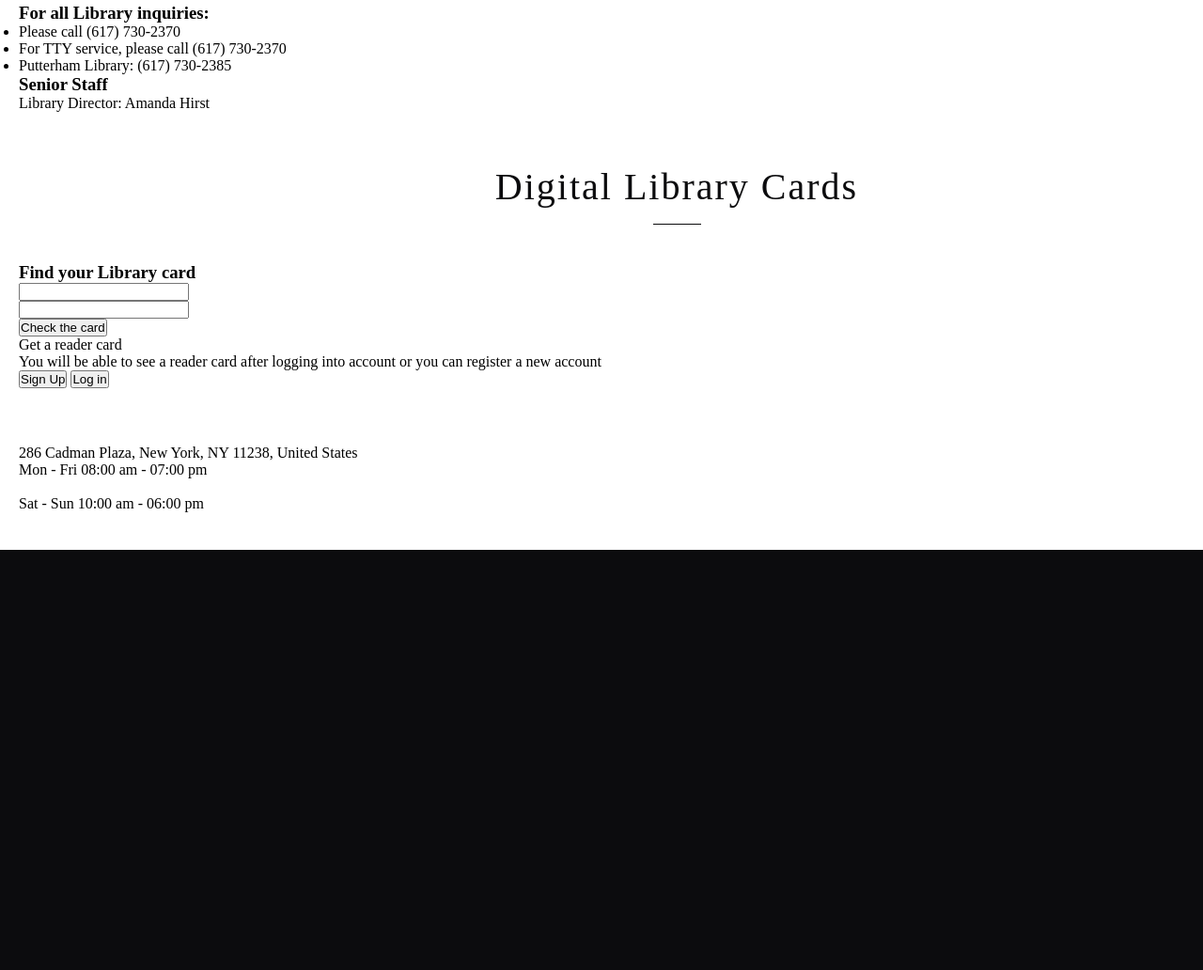
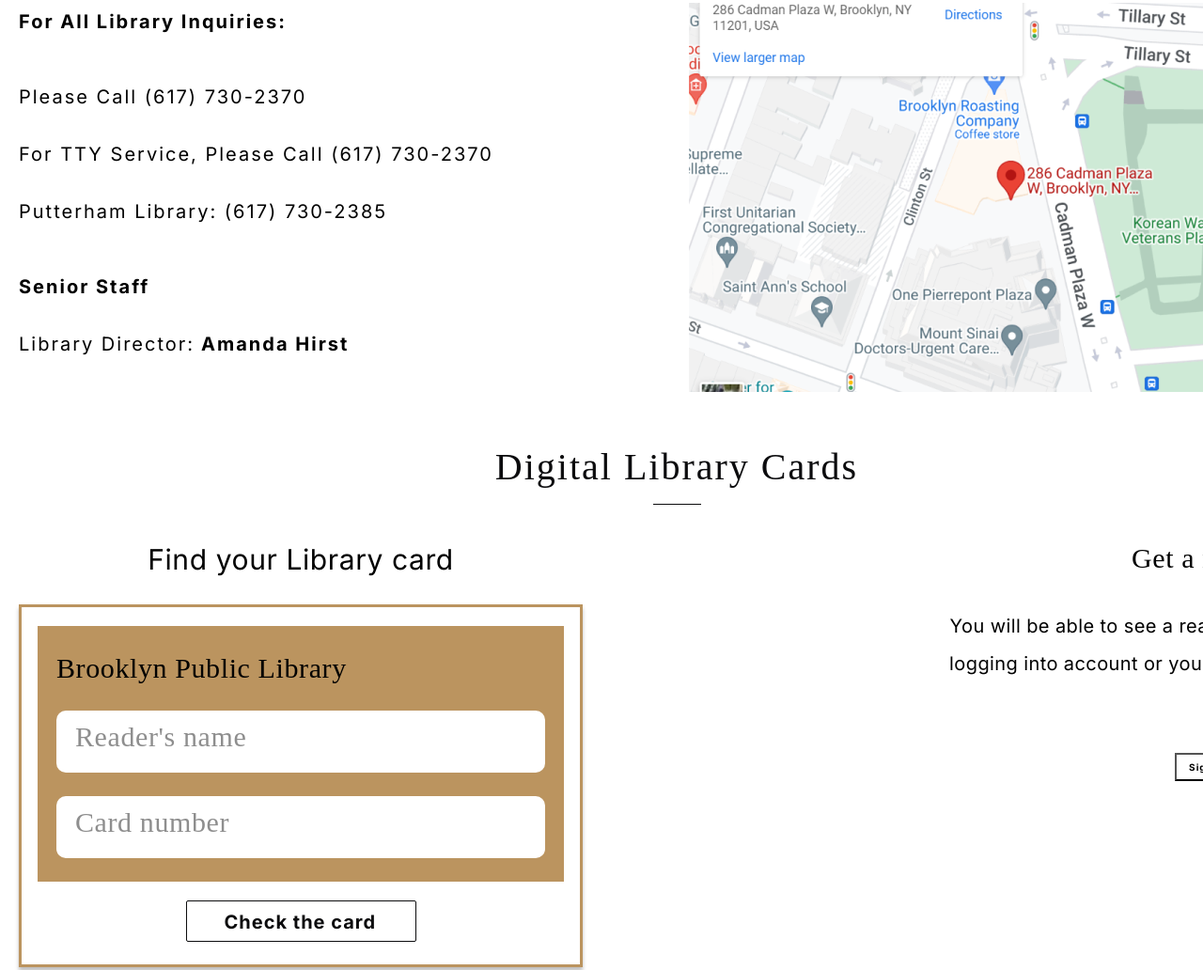
Before and after one commit to KseniyaKerzhner/library, a plain HTML site: page library/index.html in a window 1280 px wide. Shown: the part 3921-4953 px from the top of the page at 94% size. Before the commit the page ends 4506 px from the top, so only its background shows below. Drawn offline with Linux system fonts and the light colour scheme; a web font is replaced by a local one.

Commit message:
feat: contacts and library card sections

```diff
--- a/library/index.html
+++ b/library/index.html
@@ -194,48 +194,74 @@
           </div>
         </div>
       </section>
-      <section class="contacts container">
+      <section class="container">
         <h2>Our Contacts</h2>
 
-        <div>
-          <h3>For all Library inquiries:</h3>
-          <ul>
+        <div class="contacts-block">
+          <div class="contacts">
+            <h3 class="title-contacts">For all Library inquiries:</h3>
+            <ul class="contacts-ul">
               <li>Please call (617) 730-2370</li>
               <li>For TTY service, please call (617) 730-2370</li>
               <li>Putterham Library: (617) 730-2385</li>
             </ul>
-          <h3>Senior Staff</h3>
-          <p>Library Director: Amanda Hirst</p>
+
+            <div class="contacts-ul">
+              <h3 class="title-contacts">Senior Staff</h3>
+
+              <div class="lib-dir">
+                <p class="director">Library Director:</p>
+                <p class="title-contacts">Amanda Hirst</p>
+              </div>
+            </div>
+          </div>
+
+          <img src="assets/png/map.png" alt="map" />
         </div>
       </section>
+
       <section class="library-cards container">
         <h2>Digital Library Cards</h2>
 
+        <div class="find-get-card">
           <form>
-          <h3>Find your Library card</h3>
+            <h3 class="find-header">Find your Library card</h3>
+
+            <div class="border-box">
+              <div class="background-box">
+                <h4 class="box-header">Brooklyn Public Library</h4>
                 <div class="find-box">
                   <label for=""></label>
-            <input type="text" />
+                  <input type="text" placeholder="Reader's name" />
                 </div>
+
                 <div class="find-box">
                   <label for=""></label>
-            <input type="text" />
+                  <input type="text" placeholder="Card number" />
                 </div>
-          <div>
-            <button>Check the card</button>
+              </div>
+
+              <div class="border-btn">
+                <button class="check-btn">Check the card</button>
+              </div>
             </div>
           </form>
-        <div>
-          <p>Get a reader card</p>
-          <p>
-            You will be able to see a reader card after logging into account or
-            you can register a new account
+
+          <div class="get-card">
+            <p class="get-header">Get a reader card</p>
+            <p class="get-text">
+              You will be able to see a reader card after logging into account
+              or you can register a new account
             </p>
-          <button>Sign Up</button>
-          <button>Log in</button>
+            <div class="btns">
+              <button class="get-btn">Sign Up</button>
+              <button class="get-btn">Log in</button>
+            </div>
+          </div>
         </div>
       </section>
     </main>
+
     <footer class="container">
       <div>
         <p>286 Cadman Plaza, New York, NY 11238, United States</p>
--- a/library/styles.css
+++ b/library/styles.css
@@ -360,7 +360,6 @@ h4 {
 }
 
 .menu-ul li {
-  color: #000;
   font-family: Inter;
   font-size: 20px;
   font-style: normal;
@@ -385,7 +384,6 @@ h4 {
 }
 
 .menu-ul p {
-  color: #000;
   font-family: Forum;
   font-size: 20px;
   font-style: normal;
@@ -399,3 +397,206 @@ h4 {
 .right {
   text-align: right;
 }
+
+/* CONTACTS */
+
+.contacts-block {
+  display: flex;
+  justify-content: space-between;
+}
+
+.title-contacts {
+  text-align: center;
+  font-family: Inter;
+  font-size: 20px;
+  font-style: normal;
+  font-weight: 700;
+  line-height: 40px; /* 200% */
+  letter-spacing: 2px;
+  text-transform: capitalize;
+}
+
+.contacts-ul {
+  display: flex;
+  flex-direction: column;
+  align-items: flex-start;
+  gap: 21px;
+}
+
+.contacts-ul li {
+  text-align: center;
+  font-family: Inter;
+  font-size: 20px;
+  font-style: normal;
+  font-weight: 400;
+  line-height: 40px; /* 200% */
+  letter-spacing: 2px;
+  text-transform: capitalize;
+
+  list-style-type: none;
+}
+
+.contacts {
+  display: flex;
+  flex-direction: column;
+  align-items: flex-start;
+  gap: 40px;
+}
+
+.lib-dir {
+  display: flex;
+}
+
+.director {
+  text-align: center;
+  font-family: Inter;
+  font-size: 20px;
+  font-style: normal;
+  font-weight: 400;
+  line-height: 40px; /* 200% */
+  letter-spacing: 2px;
+  text-transform: capitalize;
+  padding-right: 7px;
+}
+
+/* LIBRARY CARD */
+
+.find-get-card {
+  display: flex;
+  justify-content: space-between;
+}
+
+.find-header {
+  font-family: Inter;
+  font-size: 30px;
+  font-style: normal;
+  font-weight: 400;
+  line-height: normal;
+  letter-spacing: 0.6px;
+  text-align: center;
+  margin-bottom: 30px;
+}
+
+.border-box {
+  display: flex;
+  flex-direction: column;
+  align-items: center;
+  gap: 20px;
+  width: 600px;
+  height: 386px;
+  border: 3px solid #bb945f;
+  background: #fff;
+
+  box-shadow: 0px 4px 4px 0px rgba(0, 0, 0, 0.25);
+  padding: 20px 20px;
+}
+
+.background-box {
+  width: 560px;
+  height: 272px;
+  background-color: #bb945f;
+  padding: 20px;
+}
+
+.box-header {
+  font-family: Forum;
+  font-size: 30px;
+  font-style: normal;
+  font-weight: 400;
+  line-height: 50px; /* 166.667% */
+  letter-spacing: 0.6px;
+  text-transform: capitalize;
+  margin-bottom: 20px;
+}
+
+.find-box input {
+  width: 520px;
+  height: 66px;
+  border-radius: 10px;
+  background: #fff;
+  margin-bottom: 25px;
+  border: none;
+	p
+}
+
+input::placeholder {
+  color: #8e8e8e;
+  font-family: Forum;
+  font-size: 30px;
+  font-style: normal;
+  font-weight: 400;
+  line-height: 50px; /* 166.667% */
+  letter-spacing: 0.6px;
+	padding-left: 20px;
+}
+
+.border-btn {
+  width: 245px;
+  height: 44px;
+  border-radius: 2px;
+  border: 1px solid #0c0c0e;
+  padding: 10px 40px;
+}
+
+.check-btn {
+  color: #0c0c0e;
+  text-align: center;
+  font-family: Inter;
+  font-size: 20px;
+  font-style: normal;
+  font-weight: 700;
+  line-height: normal;
+  letter-spacing: 1px;
+
+  border: none;
+  background-color: #fff;
+}
+
+.get-card {
+  width: 456px;
+  height: 253px;
+}
+
+.get-header {
+  text-align: right;
+  font-family: Forum;
+  font-size: 30px;
+  font-style: normal;
+  font-weight: 400;
+  line-height: normal;
+  letter-spacing: 0.6px;
+  margin-bottom: 35px;
+}
+
+.get-text {
+  text-align: right;
+  font-family: Inter;
+  font-size: 20px;
+  font-style: normal;
+  font-weight: 400;
+  line-height: 40px; /* 200% */
+  letter-spacing: 0.4px;
+  margin-bottom: 35px;
+}
+.btns {
+  display: flex;
+  justify-content: flex-end;
+  gap: 20px;
+}
+
+.get-btn {
+  display: flex;
+  width: 75px;
+  height: 30px;
+  padding: 10px 0px;
+  justify-content: center;
+  align-items: center;
+  background-color: #fff;
+
+  font-family: Inter;
+  font-size: 10px;
+  font-style: normal;
+  font-weight: 700;
+  line-height: normal;
+  letter-spacing: 1px;
+}
```
Also changed, not shown: library/assets/png/map.png (added). Lines whose indentation alone changed are shown as unchanged.
